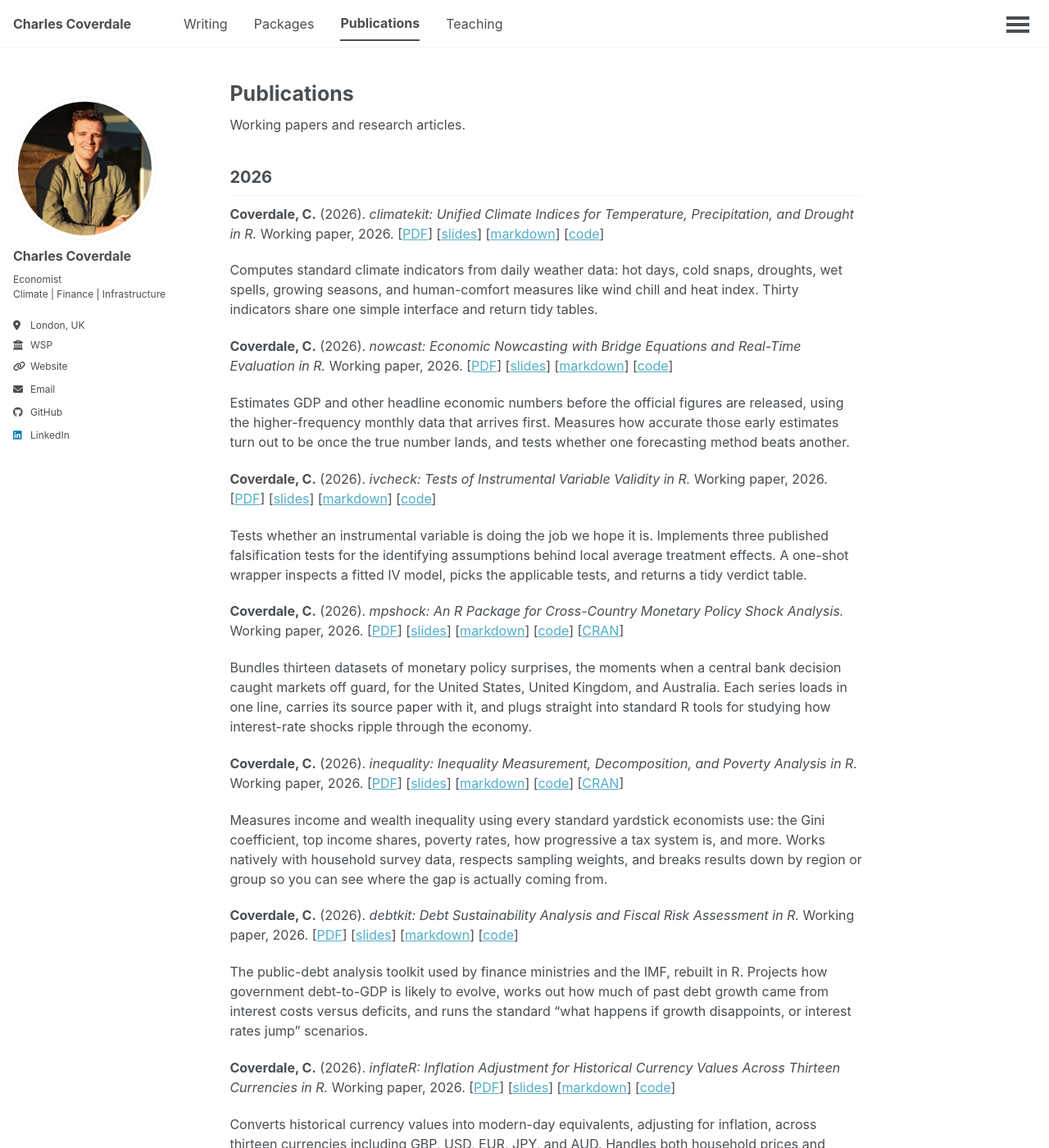
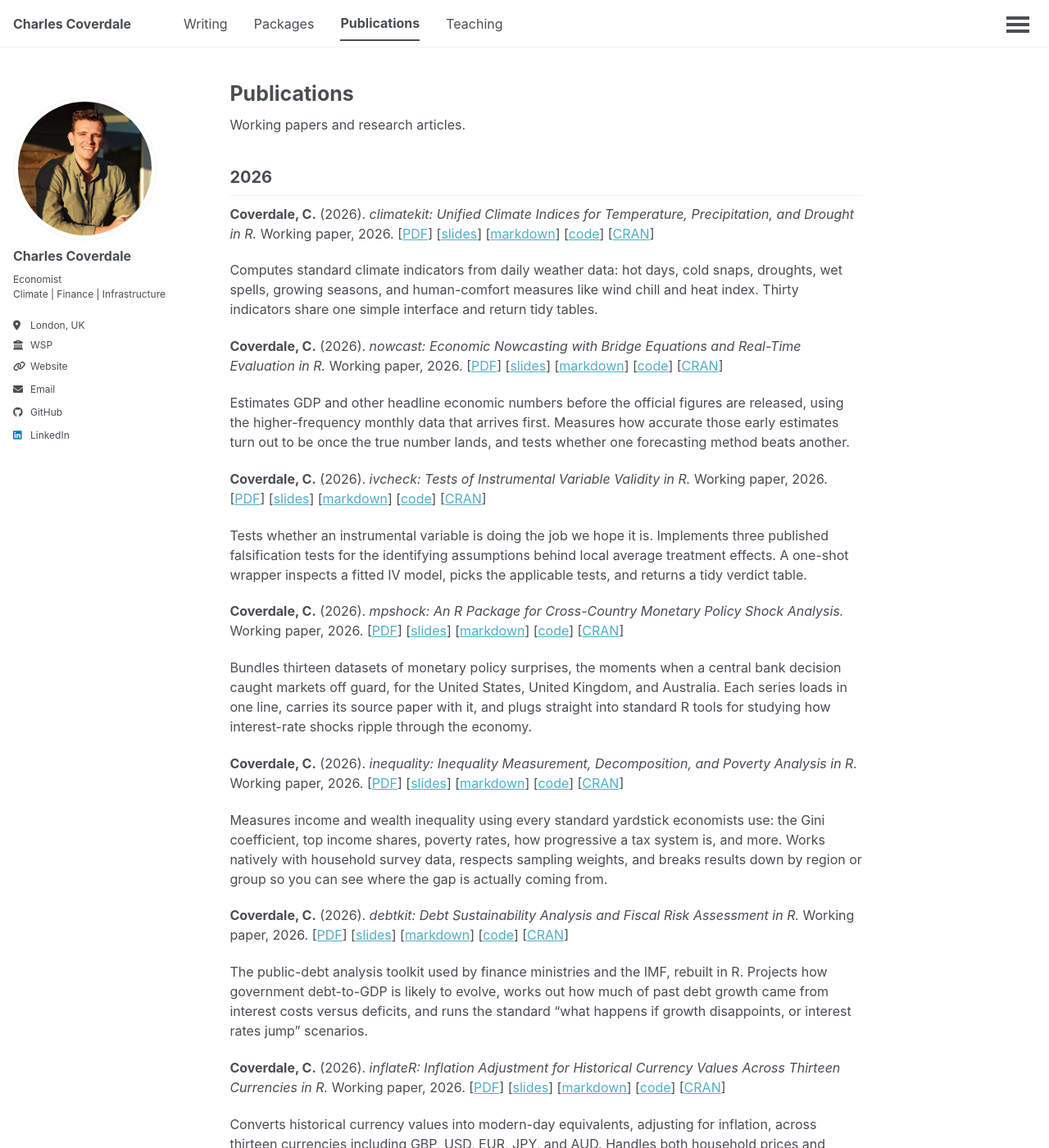
Before and after one commit to charlescoverdale/charlescoverdale.github.io, a Jekyll site: the page built from _pages/publications.md, in a window 1280 px wide and 1400 px high. Shown: the whole window at 82% size. Built offline with Jekyll 4.4.1, drawn with Linux system fonts in a browser that asks for light colours; a script that is not in the unit is left out.

Commit message:
Publications: add CRAN links to all accepted packages (climatekit, nowcast, ivcheck, debtkit, inflateR, yieldcurves, predictset)

```diff
--- a/_pages/publications.md
+++ b/_pages/publications.md
@@ -9,15 +9,15 @@ Working papers and research articles.
 
 ## 2026
 
-**Coverdale, C.** (2026). *climatekit: Unified Climate Indices for Temperature, Precipitation, and Drought in R.* Working paper, 2026. \[[PDF](/files/coverdale_climatekit_2026.pdf)\] \[[slides](/files/coverdale_climatekit_slides_2026.pdf)\] \[[markdown](https://github.com/charlescoverdale/climatekit/blob/main/paper/rj_submit/climatekit.Rmd)\] \[[code](https://github.com/charlescoverdale/climatekit)\]
+**Coverdale, C.** (2026). *climatekit: Unified Climate Indices for Temperature, Precipitation, and Drought in R.* Working paper, 2026. \[[PDF](/files/coverdale_climatekit_2026.pdf)\] \[[slides](/files/coverdale_climatekit_slides_2026.pdf)\] \[[markdown](https://github.com/charlescoverdale/climatekit/blob/main/paper/rj_submit/climatekit.Rmd)\] \[[code](https://github.com/charlescoverdale/climatekit)\] \[[CRAN](https://CRAN.R-project.org/package=climatekit)\]
 
 Computes standard climate indicators from daily weather data: hot days, cold snaps, droughts, wet spells, growing seasons, and human-comfort measures like wind chill and heat index. Thirty indicators share one simple interface and return tidy tables.
 
-**Coverdale, C.** (2026). *nowcast: Economic Nowcasting with Bridge Equations and Real-Time Evaluation in R.* Working paper, 2026. \[[PDF](/files/coverdale_nowcast_2026.pdf)\] \[[slides](/files/coverdale_nowcast_slides_2026.pdf)\] \[[markdown](https://github.com/charlescoverdale/nowcast/blob/main/paper/rj_submit/nowcast.Rmd)\] \[[code](https://github.com/charlescoverdale/nowcast)\]
+**Coverdale, C.** (2026). *nowcast: Economic Nowcasting with Bridge Equations and Real-Time Evaluation in R.* Working paper, 2026. \[[PDF](/files/coverdale_nowcast_2026.pdf)\] \[[slides](/files/coverdale_nowcast_slides_2026.pdf)\] \[[markdown](https://github.com/charlescoverdale/nowcast/blob/main/paper/rj_submit/nowcast.Rmd)\] \[[code](https://github.com/charlescoverdale/nowcast)\] \[[CRAN](https://CRAN.R-project.org/package=nowcast)\]
 
 Estimates GDP and other headline economic numbers before the official figures are released, using the higher-frequency monthly data that arrives first. Measures how accurate those early estimates turn out to be once the true number lands, and tests whether one forecasting method beats another.
 
-**Coverdale, C.** (2026). *ivcheck: Tests of Instrumental Variable Validity in R.* Working paper, 2026. \[[PDF](/files/coverdale_ivcheck_2026.pdf)\] \[[slides](/files/coverdale_ivcheck_slides_2026.pdf)\] \[[markdown](https://github.com/charlescoverdale/ivcheck/blob/main/paper/rj/paper.Rmd)\] \[[code](https://github.com/charlescoverdale/ivcheck)\]
+**Coverdale, C.** (2026). *ivcheck: Tests of Instrumental Variable Validity in R.* Working paper, 2026. \[[PDF](/files/coverdale_ivcheck_2026.pdf)\] \[[slides](/files/coverdale_ivcheck_slides_2026.pdf)\] \[[markdown](https://github.com/charlescoverdale/ivcheck/blob/main/paper/rj/paper.Rmd)\] \[[code](https://github.com/charlescoverdale/ivcheck)\] \[[CRAN](https://CRAN.R-project.org/package=ivcheck)\]
 
 Tests whether an instrumental variable is doing the job we hope it is. Implements three published falsification tests for the identifying assumptions behind local average treatment effects. A one-shot wrapper inspects a fitted IV model, picks the applicable tests, and returns a tidy verdict table.
 
@@ -29,18 +29,18 @@ Bundles thirteen datasets of monetary policy surprises, the moments when a centr
 
 Measures income and wealth inequality using every standard yardstick economists use: the Gini coefficient, top income shares, poverty rates, how progressive a tax system is, and more. Works natively with household survey data, respects sampling weights, and breaks results down by region or group so you can see where the gap is actually coming from.
 
-**Coverdale, C.** (2026). *debtkit: Debt Sustainability Analysis and Fiscal Risk Assessment in R.* Working paper, 2026. \[[PDF](/files/coverdale_debtkit_2026.pdf)\] \[[slides](/files/coverdale_debtkit_slides_2026.pdf)\] \[[markdown](https://github.com/charlescoverdale/debtkit/blob/main/paper/rj_submit/debtkit.Rmd)\] \[[code](https://github.com/charlescoverdale/debtkit)\]
+**Coverdale, C.** (2026). *debtkit: Debt Sustainability Analysis and Fiscal Risk Assessment in R.* Working paper, 2026. \[[PDF](/files/coverdale_debtkit_2026.pdf)\] \[[slides](/files/coverdale_debtkit_slides_2026.pdf)\] \[[markdown](https://github.com/charlescoverdale/debtkit/blob/main/paper/rj_submit/debtkit.Rmd)\] \[[code](https://github.com/charlescoverdale/debtkit)\] \[[CRAN](https://CRAN.R-project.org/package=debtkit)\]
 
 The public-debt analysis toolkit used by finance ministries and the IMF, rebuilt in R. Projects how government debt-to-GDP is likely to evolve, works out how much of past debt growth came from interest costs versus deficits, and runs the standard "what happens if growth disappoints, or interest rates jump" scenarios.
 
-**Coverdale, C.** (2026). *inflateR: Inflation Adjustment for Historical Currency Values Across Thirteen Currencies in R.* Working paper, 2026. \[[PDF](/files/coverdale_inflateR_2026.pdf)\] \[[slides](/files/coverdale_inflateR_slides_2026.pdf)\] \[[markdown](https://github.com/charlescoverdale/inflateR/blob/main/paper/rj_submit/inflateR.Rmd)\] \[[code](https://github.com/charlescoverdale/inflateR)\]
+**Coverdale, C.** (2026). *inflateR: Inflation Adjustment for Historical Currency Values Across Thirteen Currencies in R.* Working paper, 2026. \[[PDF](/files/coverdale_inflateR_2026.pdf)\] \[[slides](/files/coverdale_inflateR_slides_2026.pdf)\] \[[markdown](https://github.com/charlescoverdale/inflateR/blob/main/paper/rj_submit/inflateR.Rmd)\] \[[code](https://github.com/charlescoverdale/inflateR)\] \[[CRAN](https://CRAN.R-project.org/package=inflateR)\]
 
 Converts historical currency values into modern-day equivalents, adjusting for inflation, across thirteen currencies including GBP, USD, EUR, JPY, and AUD. Handles both household prices and whole-economy price measures. All data ships inside the package, no internet connection needed.
 
-**Coverdale, C.** (2026). *yieldcurves: Yield Curve Fitting, Analysis, and Decomposition in R.* Working paper, 2026. \[[PDF](/files/coverdale_yieldcurves_2026.pdf)\] \[[slides](/files/coverdale_yieldcurves_slides_2026.pdf)\] \[[markdown](https://github.com/charlescoverdale/yieldcurves/blob/main/paper/rj_submit/yieldcurves.Rmd)\] \[[code](https://github.com/charlescoverdale/yieldcurves)\]
+**Coverdale, C.** (2026). *yieldcurves: Yield Curve Fitting, Analysis, and Decomposition in R.* Working paper, 2026. \[[PDF](/files/coverdale_yieldcurves_2026.pdf)\] \[[slides](/files/coverdale_yieldcurves_slides_2026.pdf)\] \[[markdown](https://github.com/charlescoverdale/yieldcurves/blob/main/paper/rj_submit/yieldcurves.Rmd)\] \[[code](https://github.com/charlescoverdale/yieldcurves)\] \[[CRAN](https://CRAN.R-project.org/package=yieldcurves)\]
 
 Turns the handful of government bond yields published each day into a smooth curve, so you can read off the interest rate for any maturity. Measures bond risk, and breaks down daily market moves into three simple drivers: an overall shift, a steepening or flattening, and a change in the bend of the curve.
 
-**Coverdale, C.** (2026). *predictset: Conformal Prediction and Uncertainty Quantification in R.* Working paper, 2026. \[[PDF](/files/coverdale_predictset_2026.pdf)\] \[[slides](/files/coverdale_predictset_slides_2026.pdf)\] \[[markdown](https://github.com/charlescoverdale/predictset/blob/main/paper/rj_submit/predictset.Rmd)\] \[[code](https://github.com/charlescoverdale/predictset)\]
+**Coverdale, C.** (2026). *predictset: Conformal Prediction and Uncertainty Quantification in R.* Working paper, 2026. \[[PDF](/files/coverdale_predictset_2026.pdf)\] \[[slides](/files/coverdale_predictset_slides_2026.pdf)\] \[[markdown](https://github.com/charlescoverdale/predictset/blob/main/paper/rj_submit/predictset.Rmd)\] \[[code](https://github.com/charlescoverdale/predictset)\] \[[CRAN](https://CRAN.R-project.org/package=predictset)\]
 
 Puts a trustworthy uncertainty band around any prediction model. If the model predicts a number, you get a plausible range that is mathematically guaranteed to contain the true answer 90 per cent, or 95 per cent, of the time. If the model predicts a category, you get a short list of likely answers carrying the same guarantee. Works with any model, no matter how complex.
```
